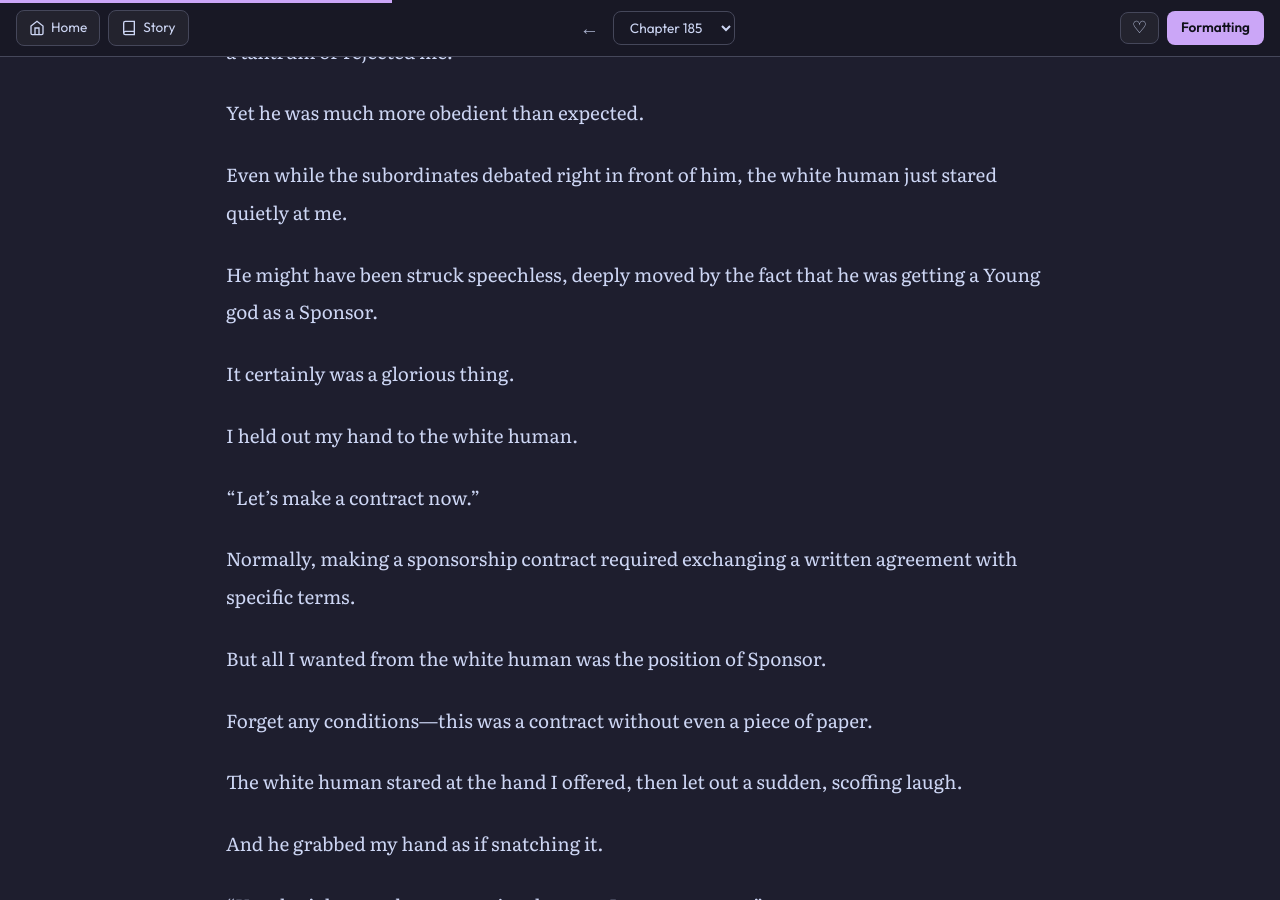
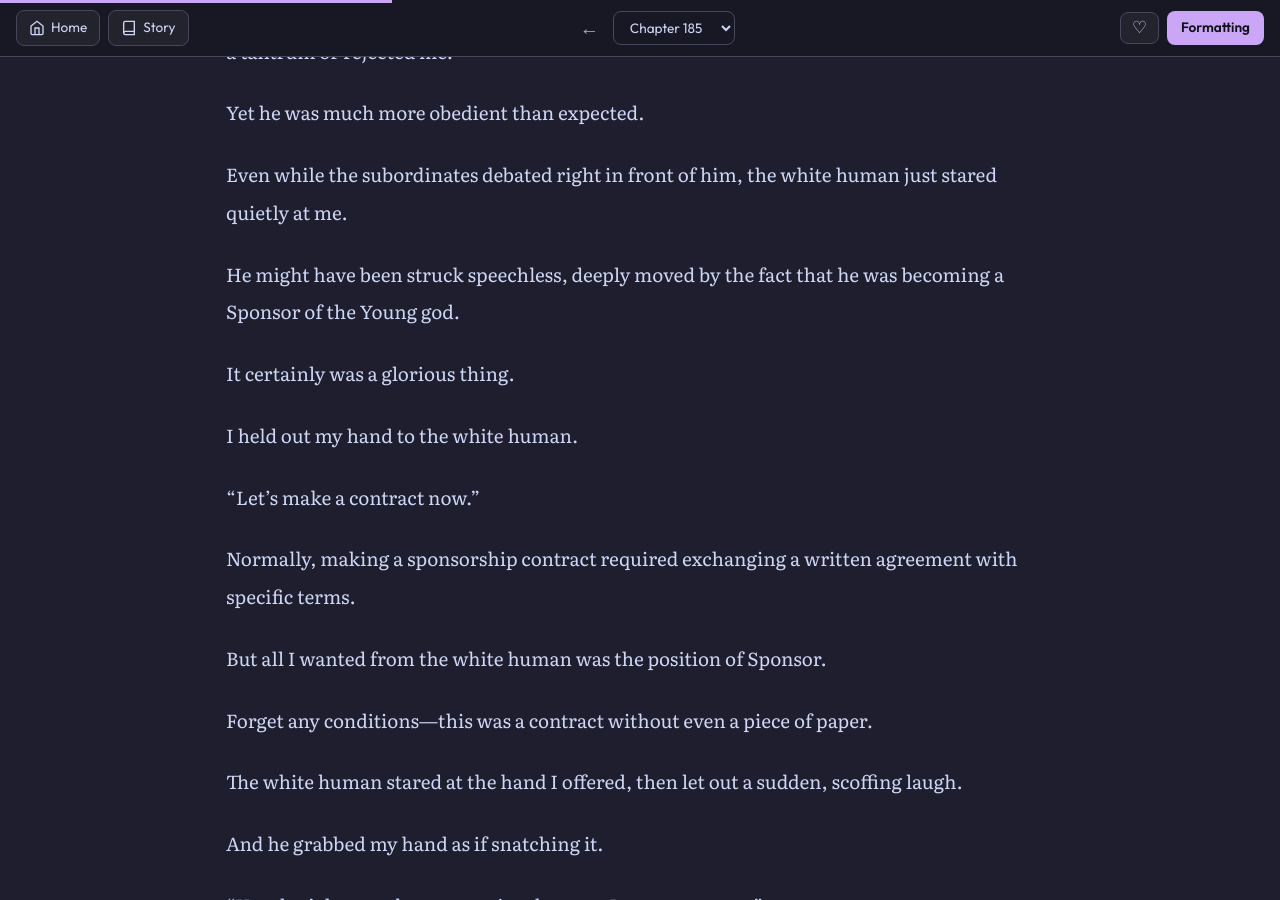
Before and after one commit to soleumn/soleumn.github.io, a Jekyll site: the page built from _chapters/eoshinki/ch185.md, in a window 1280 px wide and 900 px high, scrolled down 3872 px. Built offline with Jekyll 4.4.1, drawn with Linux system fonts in a browser that asks for light colours; some web fonts are replaced; comment, search, counter and statistics services are not loaded.

Commit message:
Edit Chapter 185 (via site)

```diff
--- a/_chapters/eoshinki/ch185.md
+++ b/_chapters/eoshinki/ch185.md
@@ -114,7 +114,7 @@ Yet he was much more obedient than expected.
 
 Even while the subordinates debated right in front of him, the white human just stared quietly at me.
 
-He might have been struck speechless, deeply moved by the fact that he was getting a Young god as a Sponsor.
+He might have been struck speechless, deeply moved by the fact that he was becoming a Sponsor of the Young god.
 
 It certainly was a glorious thing.
 
```
